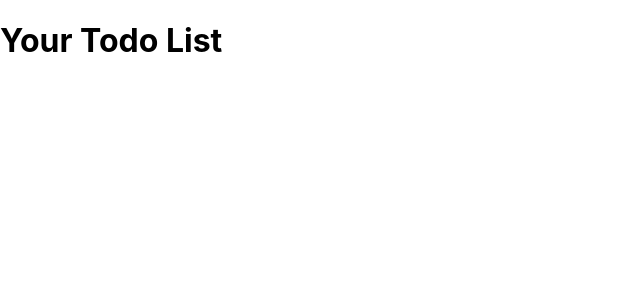
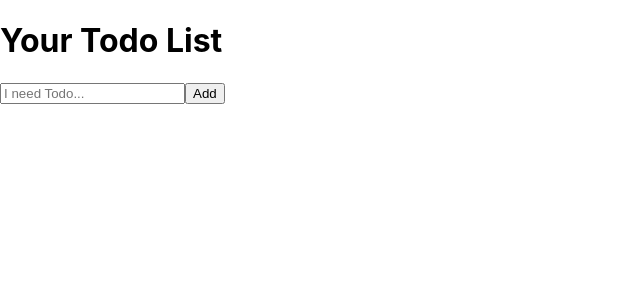
Before and after one commit to Parrasite9/todo_front, a React (Create React App) app: page / in a window 1280 px wide. Shown: the top 300 px of the page, without its empty margins (0-640 px from the left). Built offline with nearby package versions, Linux system fonts and the light colour scheme.

Commit message:
onFormSubnmit added

```diff
--- a/src/App.js
+++ b/src/App.js
@@ -2,10 +2,14 @@
 import axios from 'axios'
 
 import Header from './components/Header.js'
+import Form from './components/Form.js'
 
 
 
 const App = () => {
+  const [input, setInput] = useState("")
+  const [todos, setTodos] = useState([])
+
 
   // READ
 
@@ -23,6 +27,7 @@
           {/* <div> */}
             <Header />
           {/* </div> */}
+            <Form input={input} setInput={setInput} todos={todos} setTodos={setTodos} />
         </div>
       </div>
     </>
--- /dev/null
+++ b/src/components/Form.js
@@ -0,0 +1,25 @@
+import {useState, UseEffect} from 'react'
+import {v4 as uuidV4} from 'uuid'
+
+const Form = ({input, setInput, todos, setTodos}) => {
+    const onInputChange = (e) => {
+        setInput(e.target.value)
+    }
+
+    const onFormSubmit = (e) => {
+        e.preventDefault();
+        setTodos([...todos, {id: uuidV4(), title: input, completed: false}])
+        setInput('')
+    }
+
+    return (
+        <>
+            <form onSubmit={onFormSubmit}>
+                <input type="text" placeholder='I need Todo...' className='task-input'  value={input} required onChange={onInputChange}/>
+                <button className='button-add' type='submit'>Add</button>
+            </form>
+        </>
+    )
+}
+
+export default Form
```
